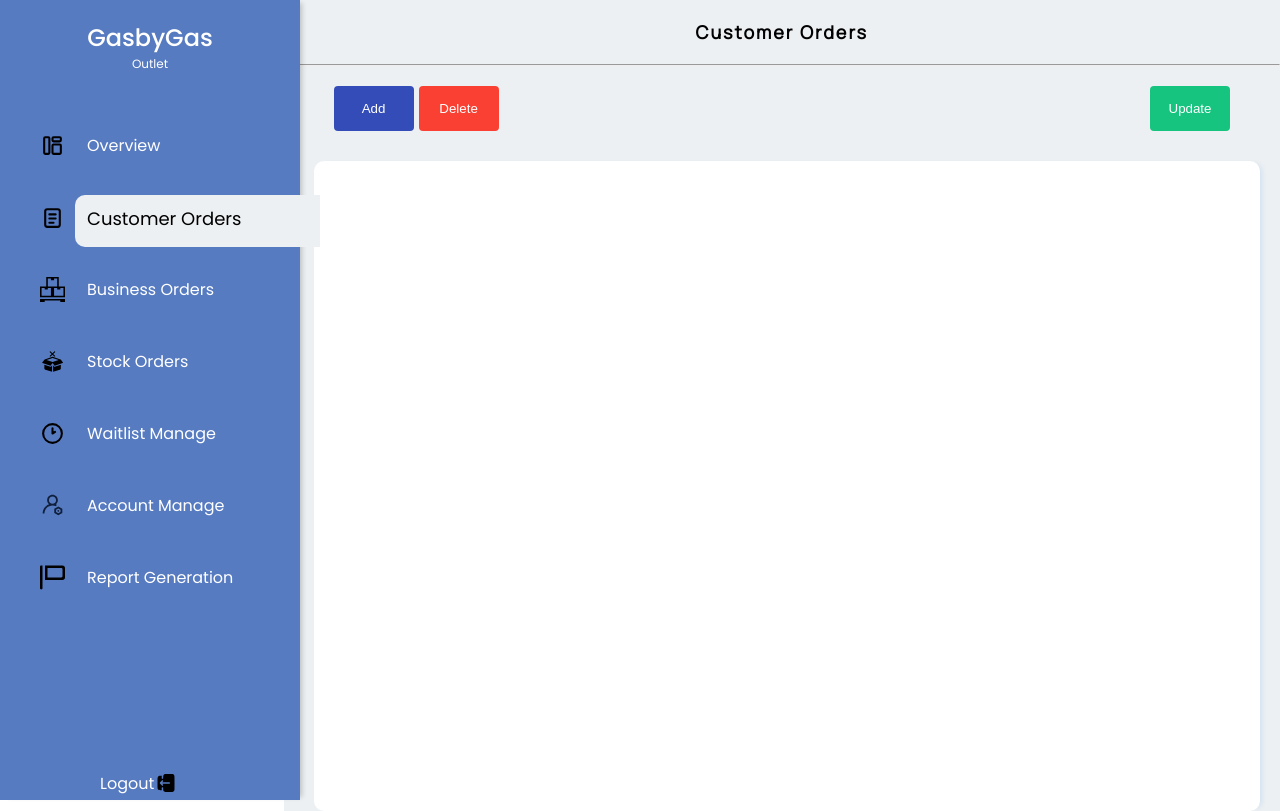
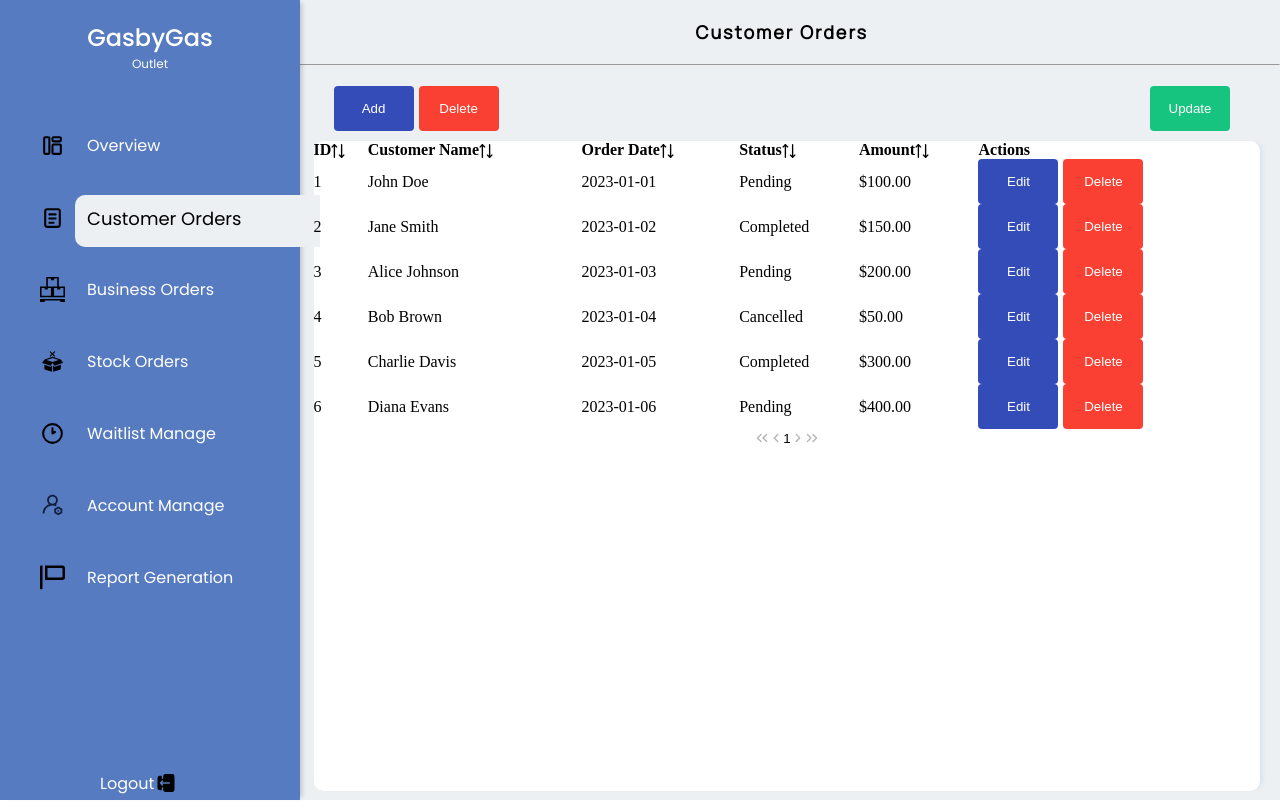
Before and after one commit to krishan44/ASE-Project, a React (Vite) app in the folder GasbyGas/: page / in a window 1280 px wide. Built offline with nearby package versions, Linux system fonts and the light colour scheme.

Commit message:
Add order data and implement DataTable in customerOrders component

```diff
--- a/GasbyGas/src/Components/OutletManager/customerOrders.jsx
+++ b/GasbyGas/src/Components/OutletManager/customerOrders.jsx
@@ -6,6 +6,15 @@ import MainDashboard from "./MainDashboard"
 
 function customerOrders(){
     const [selectedOption, setSelectedOption] = useState("Customer Orders");
+    const orders = [
+        { id: 1, customer_name: "John Doe", order_date: "2023-01-01", status: "Pending", amount: "$100.00" },
+        { id: 2, customer_name: "Jane Smith", order_date: "2023-01-02", status: "Completed", amount: "$150.00" },
+        { id: 3, customer_name: "Alice Johnson", order_date: "2023-01-03", status: "Pending", amount: "$200.00" },
+        { id: 4, customer_name: "Bob Brown", order_date: "2023-01-04", status: "Cancelled", amount: "$50.00" },
+        { id: 5, customer_name: "Charlie Davis", order_date: "2023-01-05", status: "Completed", amount: "$300.00" },
+        { id: 6, customer_name: "Diana Evans", order_date: "2023-01-06", status: "Pending", amount: "$400.00" }
+    ];
+
     return(
         <>
             <div className={style.customerOrders}>
@@ -25,7 +34,19 @@ function customerOrders(){
                             <button className={style.UpdateBtn}>Update</button>
                     </div>
                     <div className={style.table}>
-
+                        <DataTable value={orders} paginator rows={6}>
+                            <Column field="id" header="ID" sortable></Column>
+                            <Column field="customer_name" header="Customer Name" sortable></Column>
+                            <Column field="order_date" header="Order Date" sortable></Column>
+                            <Column field="status" header="Status" sortable></Column>
+                            <Column field="amount" header="Amount" sortable></Column>
+                            <Column header="Actions" body={(rowData) => (
+                                <>
+                                    <button className={style.addBtn}>Edit</button>
+                                    <button className={style.delBtn}>Delete</button>
+                                </>
+                            )}></Column>
+                        </DataTable>
                     </div>
                 </div>
             </div>
--- a/GasbyGas/src/Components/OutletManager/customerOrders.module.css
+++ b/GasbyGas/src/Components/OutletManager/customerOrders.module.css
@@ -33,7 +33,7 @@
     height: 650px;
     background-color: #FFF;
     margin-left: 30px;
-    margin-top: 30px;
+    margin-top: 10px;
     border-radius: 10px;
     box-shadow: 5px 0 5px -3px rgba(101, 169, 242, 0.2);
 }
```
